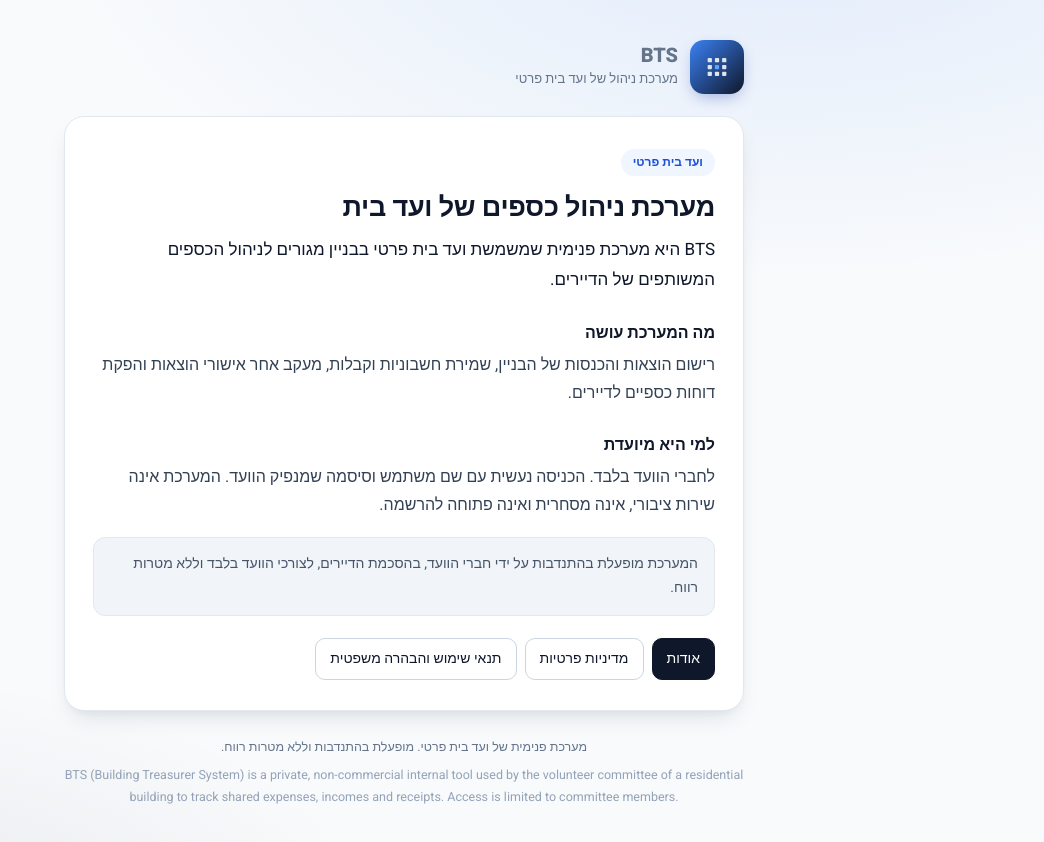
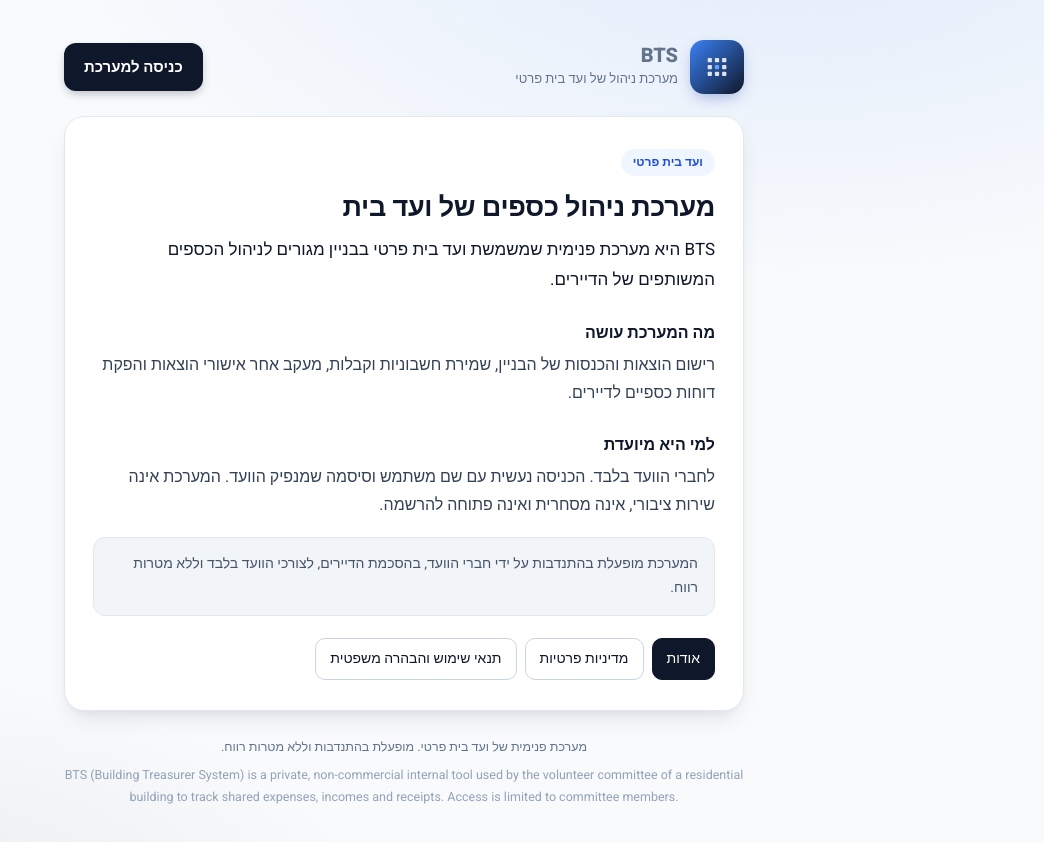
Before and after one commit to niveusjack/bts-info, a plain HTML site: page index.html in a window 1280 px wide. Shown: the whole page, without its empty margins (236-1280 px from the left). Drawn offline with Linux system fonts and the light colour scheme.

Commit message:
Add login button linking to the app
Co-Authored-By: Claude Fable 5.2 <noreply@anthropic.com>

```diff
--- a/index.html
+++ b/index.html
@@ -9,7 +9,10 @@
 </head>
 <body>
 <div class="wrap">
+  <div class="top">
   <a class="brand" href="index.html"><span class="mark"><svg viewBox="0 0 40 40" width="34" height="34" aria-hidden="true"><g fill="#fff" fill-opacity=".85"><rect x="9" y="9.5" width="5" height="5" rx="1"/><rect x="17.5" y="9.5" width="5" height="5" rx="1"/><rect x="26" y="9.5" width="5" height="5" rx="1"/><rect x="9" y="17.5" width="5" height="5" rx="1"/><rect x="26" y="17.5" width="5" height="5" rx="1"/><rect x="9" y="25.5" width="5" height="5" rx="1"/><rect x="17.5" y="25.5" width="5" height="5" rx="1"/><rect x="26" y="25.5" width="5" height="5" rx="1"/></g><rect x="17.5" y="17.5" width="5" height="5" rx="1" fill="#60A5FA"/></svg></span><span><b>BTS</b><span>מערכת ניהול של ועד בית פרטי</span></span></a>
+  <a class="login" href="https://script.google.com/macros/s/AKfycbzrpFUavTzzQ61ybQPIMzTUrJ-8uobY9_huFvDHz1wnHg34k7oBi2NXEfgFE9SdXkHz5g/exec">כניסה למערכת</a>
+  </div>
   <div class="card">
     <span class="pill">ועד בית פרטי</span>
     <h1>מערכת ניהול כספים של ועד בית</h1>
--- a/style.css
+++ b/style.css
@@ -4,7 +4,10 @@ body{margin:0;font-family:'Heebo',system-ui,Arial,sans-serif;color:#0f172a;line-
   background:radial-gradient(1200px 600px at 80% -10%,rgba(59,130,246,.12),transparent 60%),
              radial-gradient(900px 500px at 10% 110%,rgba(15,23,42,.07),transparent 55%),#f8fafc}
 .wrap{max-width:720px;margin:0 auto;padding:40px 20px 56px}
-.brand{display:flex;align-items:center;gap:12px;text-decoration:none;color:inherit;margin-bottom:22px}
+.top{display:flex;align-items:center;justify-content:space-between;gap:12px;margin-bottom:22px}
+.brand{display:flex;align-items:center;gap:12px;text-decoration:none;color:inherit}
+.login{background:#0f172a;color:#fff;text-decoration:none;font-weight:700;font-size:15px;padding:11px 20px;border-radius:12px;white-space:nowrap;box-shadow:0 4px 10px -2px rgba(15,23,42,.3)}
+.login:hover{background:#1e293b}
 .mark{width:54px;height:54px;border-radius:14px;display:flex;align-items:center;justify-content:center;flex-shrink:0;
   background:linear-gradient(135deg,#3b82f6,#0f172a);box-shadow:0 6px 16px -4px rgba(30,64,175,.4)}
 .brand b{font-size:20px;font-weight:800;display:block;line-height:1.2}
```
Also changed, not shown: privacy.html (+3 -0 lines), terms.html (+3 -0 lines).
